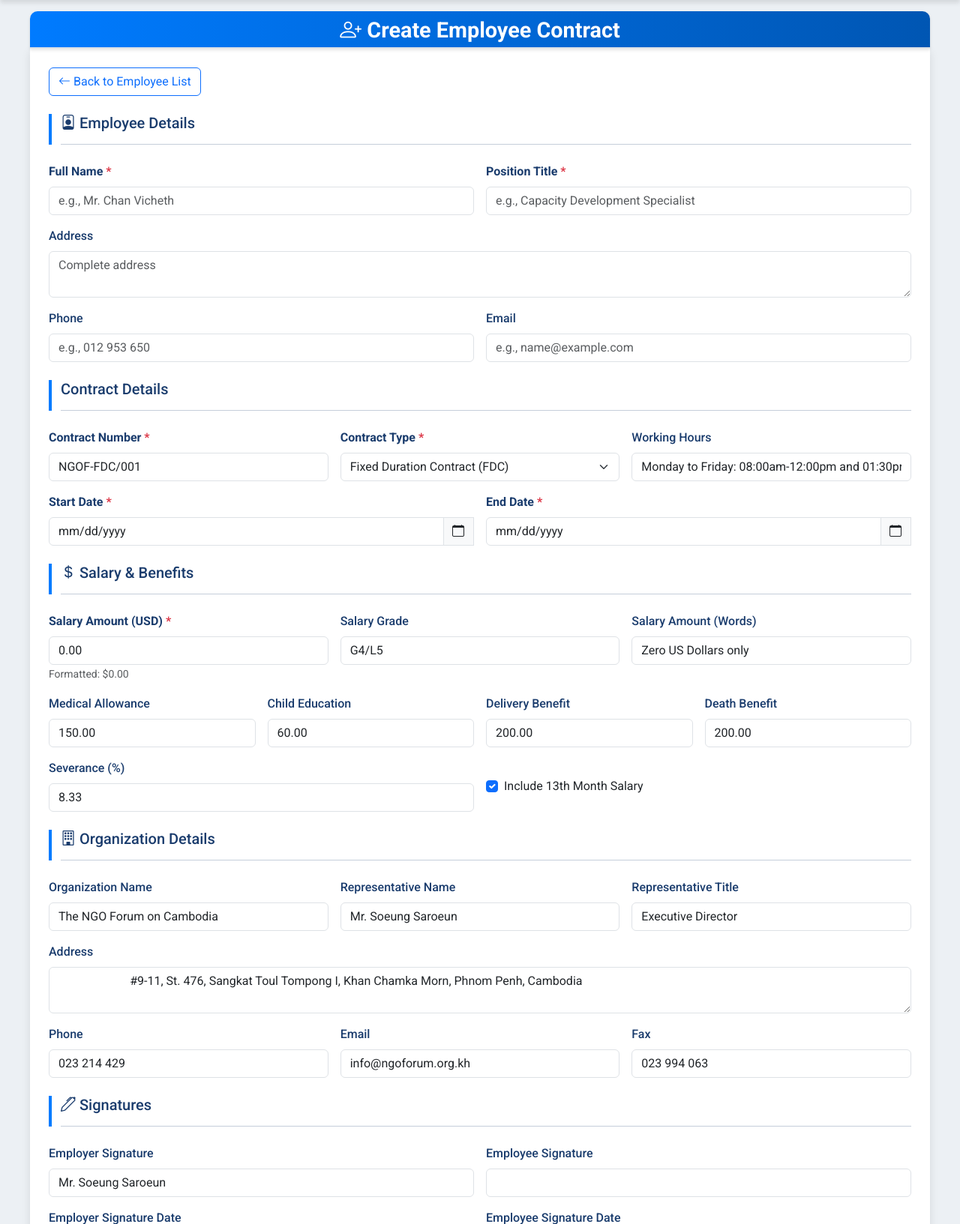
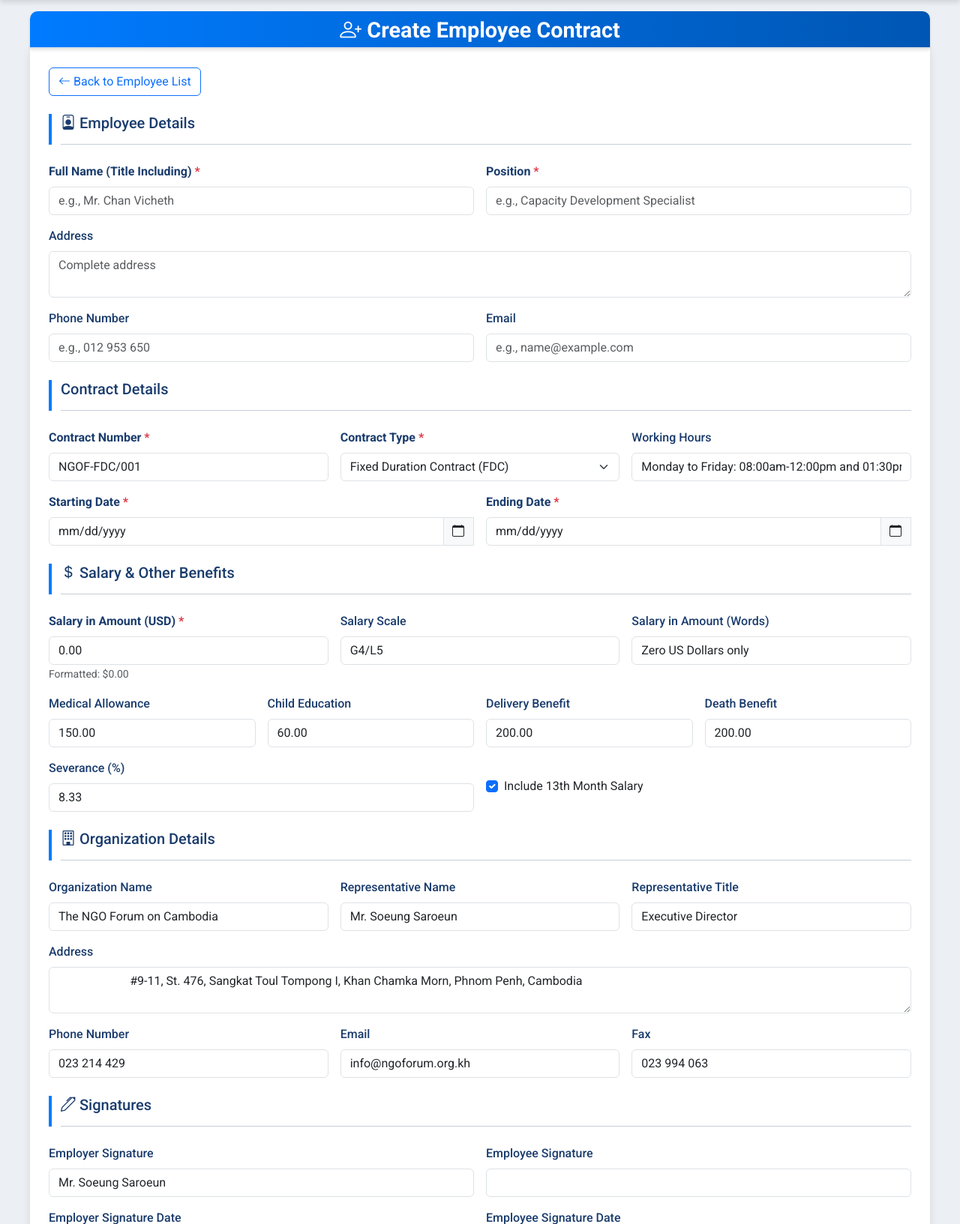
Before and after one commit to NGO-Forum/automation-contract, a Flask app: page /employees/create in a window 1280 px wide. Shown: the part 109-1742 px from the top of the page at 75% size. Run offline with Flask 3, Linux system fonts and the light colour scheme; the visitor is signed in with stand-in values (Sample User, id 1); data comes from the database, SQL or seed files in the repository; parts of the project's set-up code (start-up, migrations or seed data) failed here and were passed over.

Commit message:
feature update the format form create intern and employees [ASC-230]

```diff
--- a/app/templates/employees/create.html
+++ b/app/templates/employees/create.html
@@ -23,13 +23,13 @@
             </div>
             <div class="row g-3 mb-4">
                 <div class="col-md-6">
-                    <label for="employee_name" class="form-label fw-bold">Full Name <span class="text-danger">*</span></label>
+                    <label for="employee_name" class="form-label fw-bold">Full Name (Title Including) <span class="text-danger">*</span></label>
                     <input type="text" class="form-control" id="employee_name" name="employee_name"
                            value="{{ form_data.employee_name | default('') }}" placeholder="e.g., Mr. Chan Vicheth" required>
                     <div class="invalid-feedback">Please enter full name (including title).</div>
                 </div>
                 <div class="col-md-6">
-                    <label for="position_title" class="form-label fw-bold">Position Title <span class="text-danger">*</span></label>
+                    <label for="position_title" class="form-label fw-bold">Position <span class="text-danger">*</span></label>
                     <input type="text" class="form-control" id="position_title" name="position_title"
                            value="{{ form_data.position_title | default('') }}" placeholder="e.g., Capacity Development Specialist" required>
                     <div class="invalid-feedback">Please enter position title.</div>
@@ -40,7 +40,7 @@
                               placeholder="Complete address">{{ form_data.employee_address | default('') }}</textarea>
                 </div>
                 <div class="col-md-6">
-                    <label for="employee_tel" class="form-label">Phone</label>
+                    <label for="employee_tel" class="form-label">Phone Number</label>
                     <input type="tel" class="form-control" id="employee_tel" name="employee_tel"
                            value="{{ form_data.employee_tel | default('') }}" placeholder="e.g., 012 953 650">
                 </div>
@@ -79,7 +79,7 @@
                 </div>
 
                 <div class="col-md-6">
-                    <label for="start_date" class="form-label fw-bold">Start Date <span class="text-danger">*</span></label>
+                    <label for="start_date" class="form-label fw-bold">Starting Date <span class="text-danger">*</span></label>
                     <div class="input-group">
                         <input type="date" class="form-control" id="start_date" name="start_date"
                                value="{{ form_data.start_date | default('') }}" required>
@@ -88,7 +88,7 @@
                     </div>
                 </div>
                 <div class="col-md-6">
-                    <label for="end_date" class="form-label fw-bold">End Date <span class="text-danger">*</span></label>
+                    <label for="end_date" class="form-label fw-bold">Ending Date <span class="text-danger">*</span></label>
                     <div class="input-group">
                         <input type="date" class="form-control" id="end_date" name="end_date"
                                value="{{ form_data.end_date | default('') }}" required>
@@ -100,24 +100,24 @@
 
             <!-- Salary & Benefits -->
             <div class="section-header mb-4">
-                <h5><i class="bi bi-currency-dollar"></i> Salary & Benefits</h5>
+                <h5><i class="bi bi-currency-dollar"></i> Salary & Other Benefits</h5>
                 <hr>
             </div>
             <div class="row g-3 mb-4">
                 <div class="col-md-4">
-                    <label for="salary_amount" class="form-label fw-bold">Salary Amount (USD) <span class="text-danger">*</span></label>
+                    <label for="salary_amount" class="form-label fw-bold">Salary in Amount (USD) <span class="text-danger">*</span></label>
                     <input type="number" class="form-control" id="salary_amount" name="salary_amount"
                            value="{{ form_data.salary_amount | default('0.00') }}" min="0" step="0.01" required>
                     <small id="salary_formatted" class="text-muted"></small>
                     <div class="invalid-feedback">Please enter a valid salary amount.</div>
                 </div>
                 <div class="col-md-4">
-                    <label for="salary_grade" class="form-label">Salary Grade</label>
+                    <label for="salary_grade" class="form-label">Salary Scale</label>
                     <input type="text" class="form-control" id="salary_grade" name="salary_grade"
                            value="{{ form_data.salary_grade | default('G4/L5') }}" placeholder="e.g., G4/L5">
                 </div>
                 <div class="col-md-4">
-                    <label for="salary_amount_words" class="form-label">Salary Amount (Words)</label>
+                    <label for="salary_amount_words" class="form-label">Salary in Amount (Words)</label>
                     <input type="text" class="form-control" id="salary_amount_words" name="salary_amount_words"
                            value="{{ form_data.salary_amount_words | default('') }}" readonly>
                 </div>
@@ -185,7 +185,7 @@
                     </textarea>
                 </div>
                 <div class="col-md-4">
-                    <label for="organization_tel" class="form-label">Phone</label>
+                    <label for="organization_tel" class="form-label">Phone Number</label>
                     <input type="tel" class="form-control" id="organization_tel" name="organization_tel"
                            value="{{ form_data.organization_tel | default('023 214 429') }}">
                 </div>
```
Also changed, not shown: app/templates/employees/update.html (+10 -10 lines), app/templates/interns/create.html (+5 -5 lines), app/templates/interns/update.html (+5 -5 lines).
